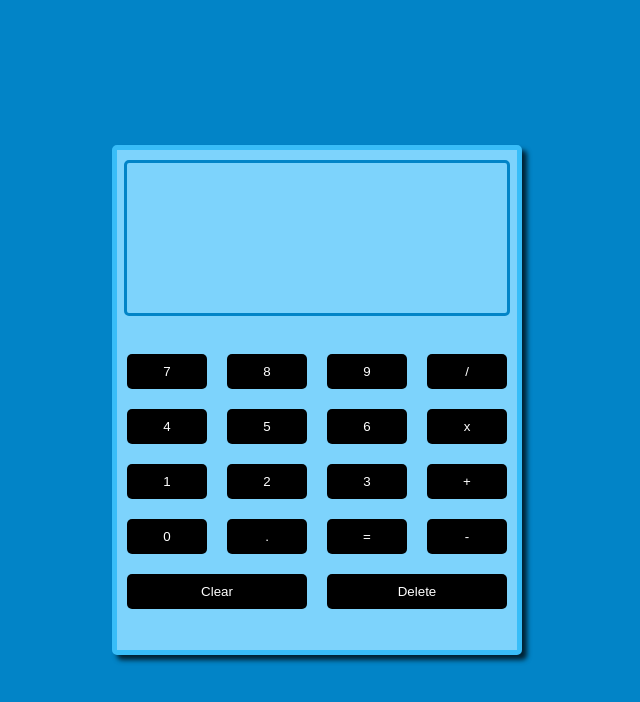
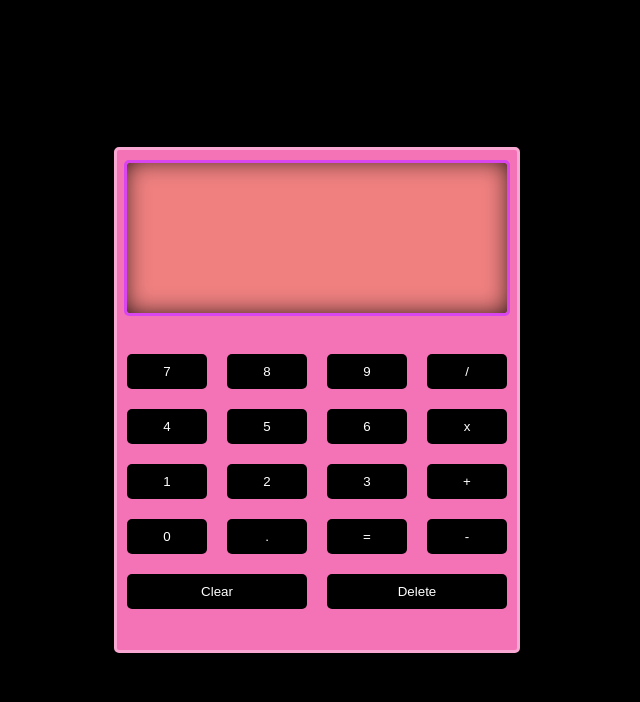
Before and after one commit to deadbug404/odin-project-calculator, a plain HTML site: page index.html in a window 1280 px wide. Shown: the whole page, without its empty margins (323-963 px from the left). Drawn offline with Linux system fonts and the light colour scheme.

Commit message:
improve the user interface

```diff
--- a/style.css
+++ b/style.css
@@ -3,7 +3,7 @@ body{
     margin: 0;
     box-sizing: border-box;
     height: 100vh;
-    background-color: #0284c7;
+    background-color: black;
 }
 
 .container{
@@ -20,22 +20,19 @@ body{
 
 
 .container .right .calculator{
-    border: 5px solid #38bdf8;
+    border: 3px solid #f9a8d4;
     width: 400px;
     height: 500px;
     display: flex;
     flex-direction: column;
     align-items: center;
-    background-color: #7dd3fc;
-    box-shadow: 5px 5px 5px 0px rgba(0,0,0,0.75);
-    -webkit-box-shadow: 5px 5px 5px 0px rgba(0,0,0,0.75);
-    -moz-box-shadow: 5px 5px 5px 0px rgba(0,0,0,0.75);
+    background-color: #f472b6;
     border-radius: 5px;
 
 }
 
 .container .right .calculator .screen{
-    border: 3px solid #0284c7;
+    border: 3px solid #d946ef;
     margin: 10px;
     height: 150px;
     width: 380px;
@@ -43,6 +40,10 @@ body{
     display: flex;
     flex-direction: column;
     font-family: 'Courier New', monospace;
+    box-shadow: 0px -1px 26px -5px rgba(0,0,0,1) inset;
+    -webkit-box-shadow: 0px -1px 26px -5px rgba(0,0,0,1) inset;
+    -moz-box-shadow: 0px -1px 26px -5px rgba(0,0,0,1) inset;
+    background-color: lightcoral;
 }
 
 .container .right .calculator .screen .top-screen,
@@ -83,10 +84,11 @@ body{
     color: white;
     border-radius: 5px;
     border: none;
+
 }
 
 .container .right .calculator .buttons .row button:hover{
-    background-color: #0284c7;
+    background-color: #fda4af;
     color: black;
     cursor: pointer;
 }
```
